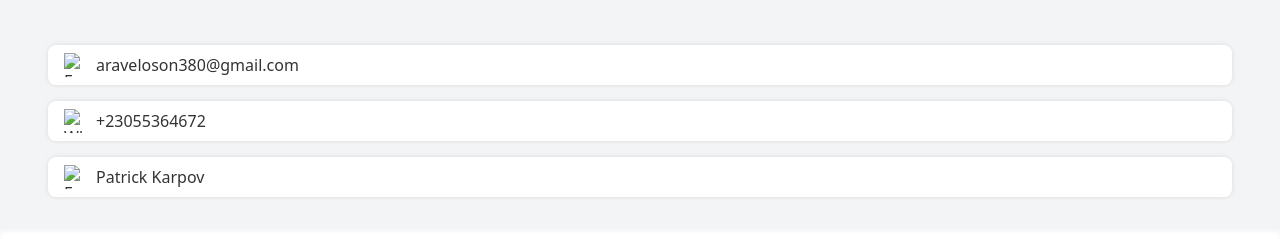
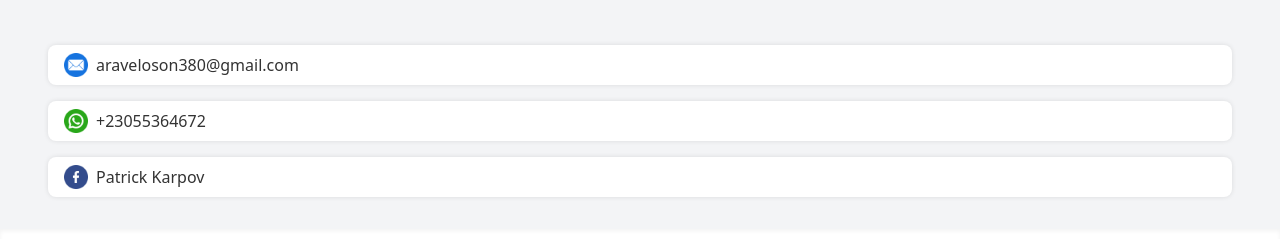
Before and after one commit to Patrick-hp16/ePorfolio, a plain HTML site: page index.html in a window 1280 px wide. Shown: the part 1707-1946 px from the top of the page. Drawn offline with nearby package versions, Linux system fonts and the light colour scheme.

Commit message:
Update index.html

```diff
--- a/index.html
+++ b/index.html
@@ -101,13 +101,13 @@
       <h3 class="text-4xl font-bold text-center mb-12">Contactez-moi</h3>
   <div class="contact-links">
     <a href="mailto:araveloson@380@gmail.com" target="_blank">
-      <img src="icons/poster.png" alt="Email"> araveloson380@gmail.com
+      <img src="sitec/icons/poster.png" alt="Email"> araveloson380@gmail.com
     </a>
     <a href="https://wa.me/+23055364672" target="_blank">
-      <img src="icons/whatsapp.png" alt="WhatsApp"> +23055364672
+      <img src="sitec/icons/whatsapp.png" alt="WhatsApp"> +23055364672
     </a>
     <a href="https://facebook.com/rvelp" target="_blank">
-      <img src="icons/facebook.png" alt="Facebook"> Patrick Karpov
+      <img src="sitec/icons/facebook.png" alt="Facebook"> Patrick Karpov
     </a>
   </div>
 </section>
```
